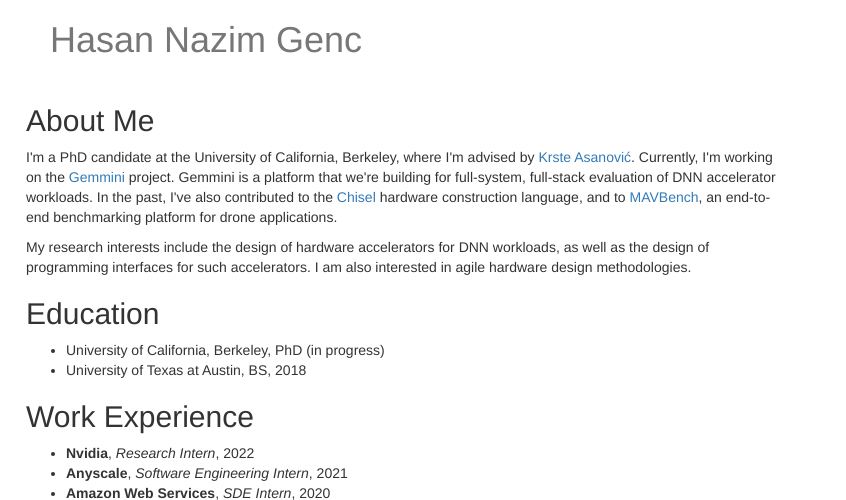
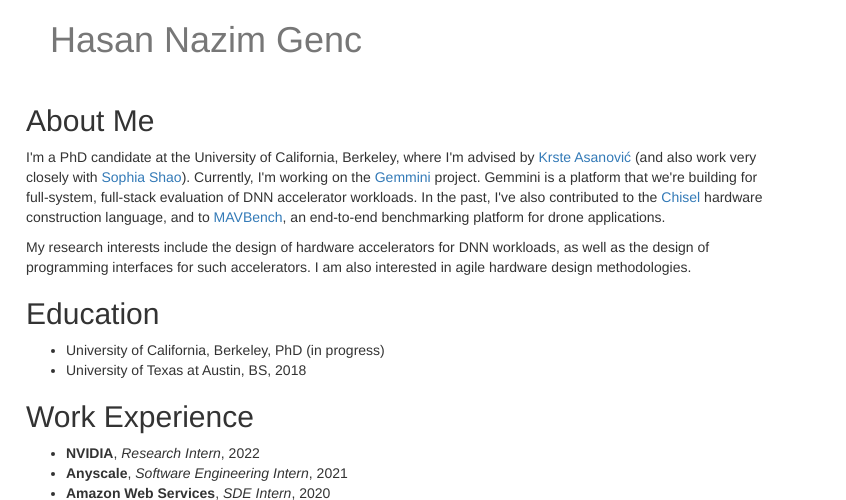
Before and after one commit to hngenc/hngenc.github.io, a plain HTML site: page index.html in a window 1280 px wide. Shown: the top 500 px of the page, 434-1280 px from the left. Drawn offline with nearby package versions, Linux system fonts and the light colour scheme; some icons are missing.

Commit message:
small updates

```diff
--- a/index.html
+++ b/index.html
@@ -33,7 +33,7 @@
 
             <div class="col-sm-8">
                 <h2>About Me</h2>
-                <p>I'm a PhD candidate at the University of California, Berkeley, where I'm advised by <a href="https://people.eecs.berkeley.edu/~krste/">Krste Asanović</a>. Currently, I'm working on the <a href="https://github.com/ucb-bar/gemmini">Gemmini</a> project. Gemmini is a platform that we're building for full-system, full-stack evaluation of DNN accelerator workloads. In the past, I've also contributed to the <a href="https://chisel.eecs.berkeley.edu/">Chisel</a> hardware construction language, and to <a href="https://github.com/harvard-edge/MAVBench">MAVBench</a>, an end-to-end benchmarking platform for drone applications.</p>
+                <p>I'm a PhD candidate at the University of California, Berkeley, where I'm advised by <a href="https://people.eecs.berkeley.edu/~krste/">Krste Asanović</a> (and also work very closely with <a href="https://people.eecs.berkeley.edu/~ysshao/">Sophia Shao</a>). Currently, I'm working on the <a href="https://github.com/ucb-bar/gemmini">Gemmini</a> project. Gemmini is a platform that we're building for full-system, full-stack evaluation of DNN accelerator workloads. In the past, I've also contributed to the <a href="https://chisel.eecs.berkeley.edu/">Chisel</a> hardware construction language, and to <a href="https://github.com/harvard-edge/MAVBench">MAVBench</a>, an end-to-end benchmarking platform for drone applications.</p>
 
                 <p>My research interests include the design of hardware accelerators for DNN workloads, as well as the design of programming interfaces for such accelerators. I am also interested in agile hardware design methodologies.</p>
 
@@ -45,7 +45,7 @@
 
                 <h2>Work Experience</h2>
                 <ul>
-                    <li><b>Nvidia</b>, <i>Research Intern</i>, 2022
+                    <li><b>NVIDIA</b>, <i>Research Intern</i>, 2022
                     <li><b>Anyscale</b>, <i>Software Engineering Intern</i>, 2021
                     <li><b>Amazon Web Services</b>, <i>SDE Intern</i>, 2020
                     <li><b>Intel</b>, <i>Software Engineer Intern</i>, 2017
```
